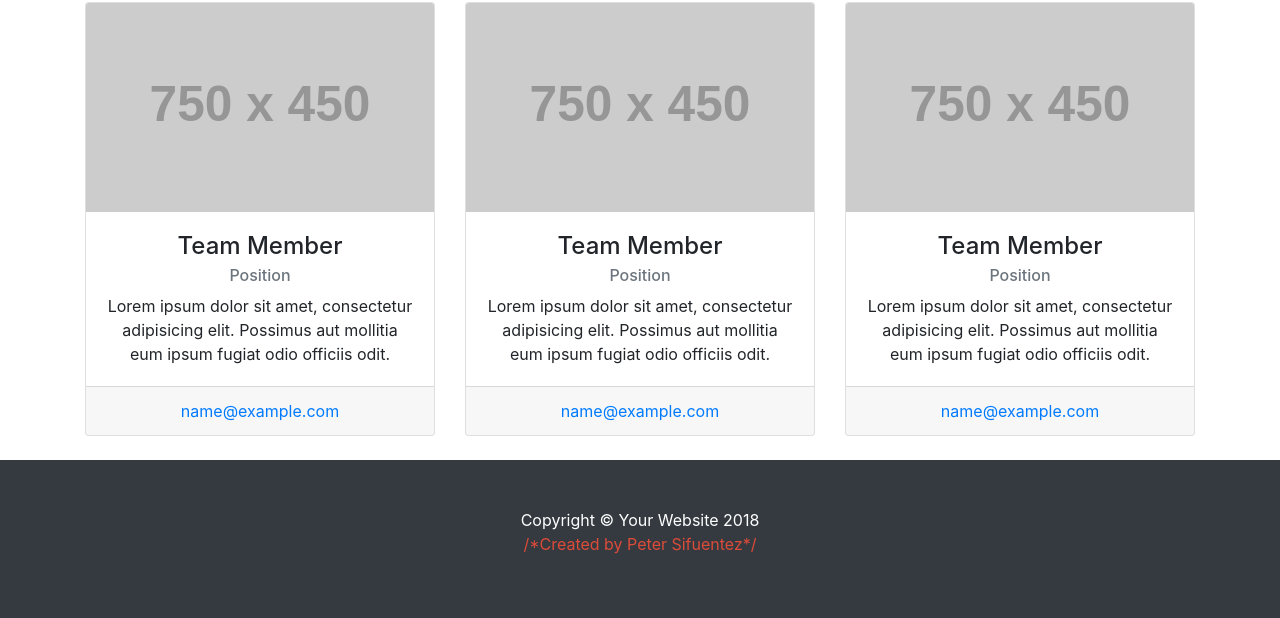
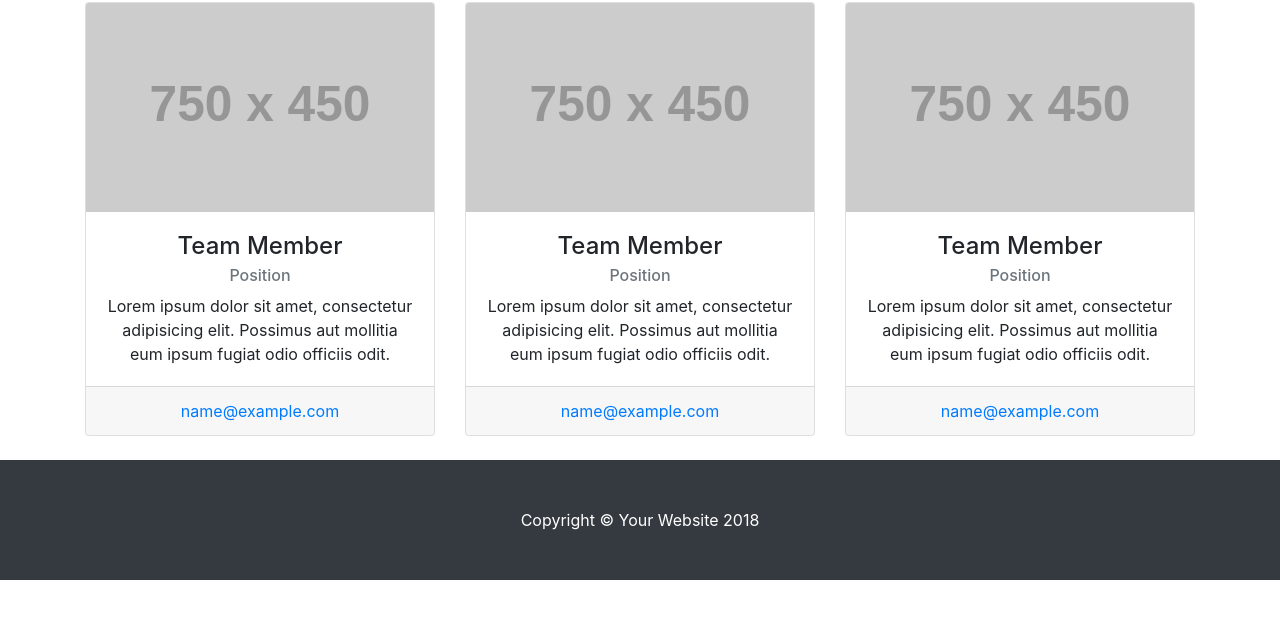
Before and after one commit to Judoka4662/Business-template-, a website: page about.html in a window 1280 px wide. Shown: the part 635-1253 px from the top of the page. After the commit the page ends 1215 px from the top, so only its background shows below. Drawn offline with Linux system fonts and the light colour scheme; placeholder pictures from the web are drawn by us.

Commit message:
Update about.html

```diff
--- a/about.html
+++ b/about.html
@@ -164,7 +164,6 @@
     <footer class="py-5 bg-dark">
       <div class="container">
         <p class="m-0 text-center text-white">Copyright &copy; Your Website 2018</p>
-        <p class="text-center"><a class="it-1" href="http://www.petersifuentez.com/">/*Created by Peter Sifuentez*/</a></p>
       </div>
       <!-- /.container -->
     </footer>
```
